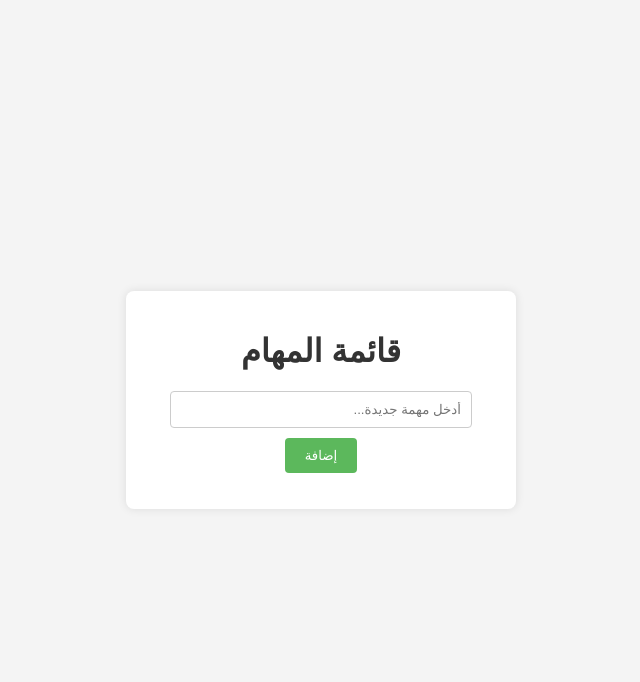
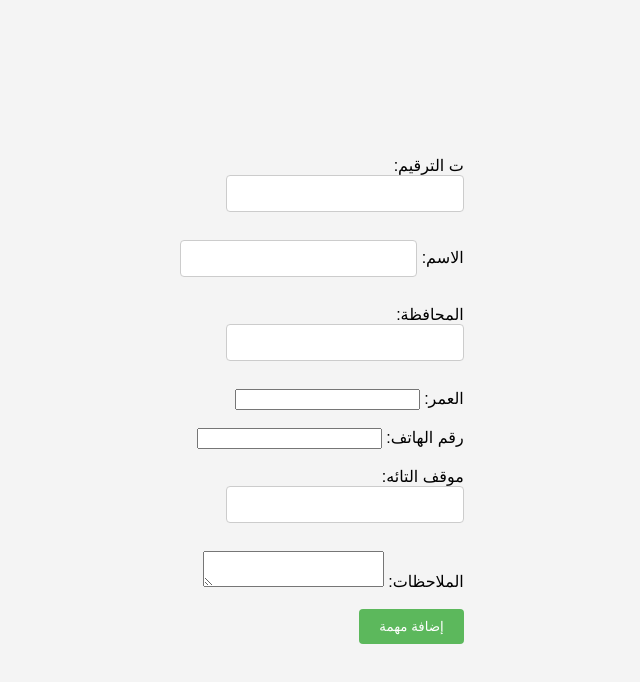
Before and after one commit to xq5s/Taih-Babylon, a plain HTML site: page index.html in a window 1280 px wide. Shown: the whole page, without its empty margins (319-959 px from the left). Drawn offline with Linux system fonts and the light colour scheme.

Commit message:
Update index.html

```diff
--- a/index.html
+++ b/index.html
@@ -89,11 +89,32 @@
     </style>
 </head>
 <body>
-    <div class="container">
-        <h1>قائمة المهام</h1>
-        <input type="text" id="taskInput" placeholder="أدخل مهمة جديدة...">
-        <button onclick="addTask()">إضافة</button>
-        <ul id="taskList"></ul>
+    <form id="lostPersonForm">
+    <label for="id">ت الترقيم:</label>
+    <input type="text" id="id" name="id" required><br><br>
+
+    <label for="name">الاسم:</label>
+    <input type="text" id="name" name="name" required><br><br>
+
+    <label for="governorate">المحافظة:</label>
+    <input type="text" id="governorate" name="governorate"><br><br>
+
+    <label for="age">العمر:</label>
+    <input type="number" id="age" name="age"><br><br>
+
+    <label for="phone">رقم الهاتف:</label>
+    <input type="tel" id="phone" name="phone"><br><br>
+
+    <label for="status">موقف التائه:</label>
+    <input type="text" id="status" name="status"><br><br>
+
+    <label for="notes">الملاحظات:</label>
+    <textarea id="notes" name="notes"></textarea><br><br>
+
+    <button type="submit">إضافة مهمة</button>
+</form>
+
+<div id="lostPersonsList">
     </div>
 
     <script>
```
